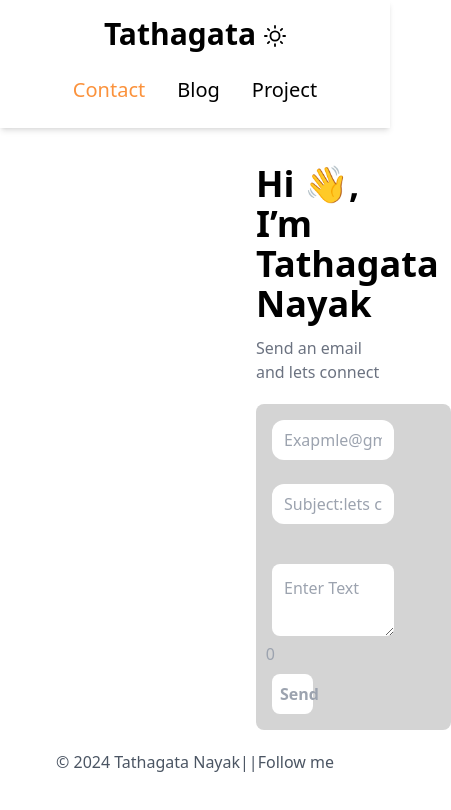
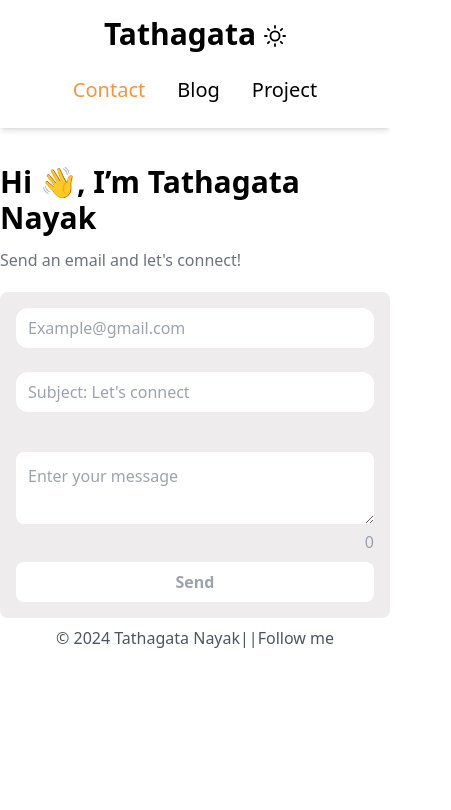
Before and after one commit to somu14/portfolioweb, a React (Create React App) app: page /contact in a window 390 px wide. Shown: the top 810 px of the page, 451 px wide, since content can reach past the window. Built offline with nearby package versions, Linux system fonts and the light colour scheme.

Commit message:
Update Contact.jsx

```diff
--- a/src/components/Contact/Contact.jsx
+++ b/src/components/Contact/Contact.jsx
@@ -1,87 +1,107 @@
-import React, { useState } from 'react'
-import axios from 'axios'
+import React, { useState } from "react";
+import axios from "axios";
 
 function Contact() {
+  const [words, setWords] = useState(0);
+  const [email, setEmail] = useState("");
+  const [subject, setSubject] = useState("");
+  const [body, setBody] = useState("");
+  const [status, setStatus] = useState("");
 
-  const [words ,setwords]=useState(0);
+  function wordCount(word) {
+    setWords(word);
+  }
 
-  const [email,setemail]=useState('');
-  const [subject,setsubject]=useState('');
-  const [body,setbody]=useState('');
-  const [status ,setstatus]=useState('')
+  const formData = {
+    subjectdata: subject,
+    emaildata: email,
+    bodydata: body,
+  };
 
-  function wordcount(word)
-  {
-    setwords(word);
+  function handleClick() {
+    axios
+      .post("https://mailserver-flax.vercel.app/send", formData)
+      .then((response) => {
+        console.log("Request made", response);
+        setStatusMessage();
+      })
+      .catch((err) => {
+        console.log("Error is", err);
+      });
   }
-  const formdata={
-    subjectdata:subject,
-    emaildata:email,
-    bodydata:body,
-  }
-  function handleclick()
-  {
-    axios.post("https://mailserver-flax.vercel.app/send",formdata)
-    .then((response)=>{console.log("requesrmade",response); set();})
-    .catch((err)=>{console.log("error is",err);})
-  }
-  function set()
-  {
-    setstatus("Thanks for Contacting you will be soon replied 😊");
+
+  function setStatusMessage() {
+    setStatus("Thanks for Contacting! You will be replied to soon 😊");
     setTimeout(() => {
-      setstatus('');
-    },10000);
+      setStatus("");
+    }, 10000);
   }
 
   return (
     <>
-     <div className="mt-9 ml-64">
-        <h1 className=" text-4xl font-bold ">Hi 👋, I’m Tathagata Nayak</h1>
-        <p className="mt-3 text-gray-500">Send an email and lets connect </p>
+      <div className="">
+        <div className="mt-9 px-0 sm:ml-64">
+          <h1 className="text-3xl sm:text-4xl font-bold">
+            Hi 👋, I’m Tathagata Nayak
+          </h1>
+          <p className="mt-3 text-gray-500">Send an email and let's connect!</p>
           <p className="mt-1 text-green-600">{status}</p>
         </div>
-        <div className="bg-neutral-300  w-2/4 ml-64 m-5 rounded-lg p-4">
+
+        <div
+          className="bg-neutral-300 w-full sm:w-2/3 lg:w-1/2 mx-auto mt-5 rounded-lg p-4 sm:ml-64"
+          style={{ backgroundColor: `var(--cardcontainercolor)` }}
+        >
           <input
-            type='email'
-            className="h-10 rounded-xl w-3/4 outline-none p-3 "
-            placeholder="Exapmle@gmail.com"
+            type="email"
+            className="h-10 rounded-xl w-full sm:w-3/4 outline-none p-3"
+            placeholder="Example@gmail.com"
             value={email}
-            onChange={(e)=>{setemail(e.target.value)}}
+            onChange={(e) => {
+              setEmail(e.target.value);
+            }}
             required
           />
           <input
-            type='Text'
-            className="h-10 rounded-xl w-3/4 outline-none p-3 mt-6"
-            placeholder="Subject:lets connect"
+            type="text"
+            className="h-10 rounded-xl w-full sm:w-3/4 outline-none p-3 mt-6"
+            placeholder="Subject: Let's connect"
             value={subject}
-            onChange={(e)=>{setsubject(e.target.value)}}
+            onChange={(e) => {
+              setSubject(e.target.value);
+            }}
           />
           <div className="mt-2">
             <textarea
-            placeholder='Enter Text'
-            className="w-3/4 p-3 rounded-lg outline-none mt-8"
+              placeholder="Enter your message"
+              className="w-full sm:w-3/4 p-3 rounded-lg outline-none mt-8"
               value={body}
-            onChange={(e)=>{
-            setbody(e.target.value);
-            const wordlen=e.target.value.length;
-            wordcount(wordlen);
-            }}/>
-            <h6 className="text-gray-400 flex justify-end mr-40">{words}</h6>
+              onChange={(e) => {
+                setBody(e.target.value);
+                const wordLen = e.target.value.length;
+                wordCount(wordLen);
+              }}
+            />
+            <h6 className="text-gray-400 flex justify-end sm:mr-40">{words}</h6>
           </div>
-            <button type="submit" className="bg-white p-2 rounded-lg w-1/4 mt-2 text-gray-400 font-bold hover:bg-gray-400
-            hover:text-white"
-            onClick={(e)=>{
+          <button
+            type="submit"
+            className="bg-white p-2 rounded-lg w-full sm:w-1/4 mt-2 text-gray-400 font-bold hover:bg-gray-400 hover:text-white"
+            onClick={(e) => {
               e.preventDefault();
-                handleclick();
-                setbody('');
-                setemail('');
-                setsubject('');
-                setwords(0);
-            }}>Send
+              handleClick();
+              setBody("");
+              setEmail("");
+              setSubject("");
+              setWords(0);
+            }}
+          >
+            Send
           </button>
         </div>
+      </div>
     </>
-  )
+  );
 }
 
-export default Contact
+export default Contact;
```
Lines whose indentation alone changed are shown as unchanged.
